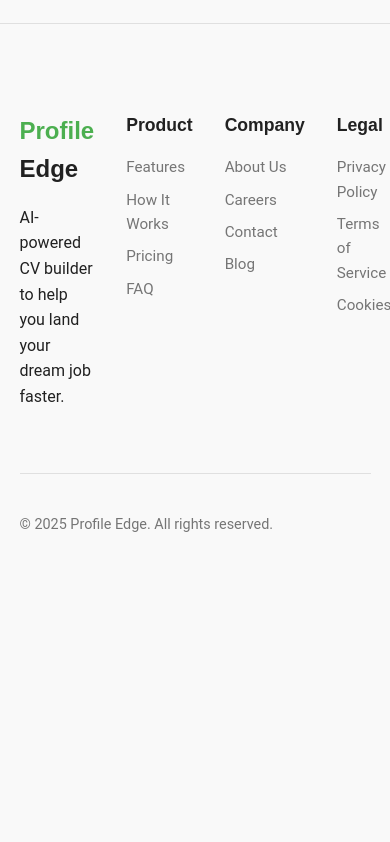
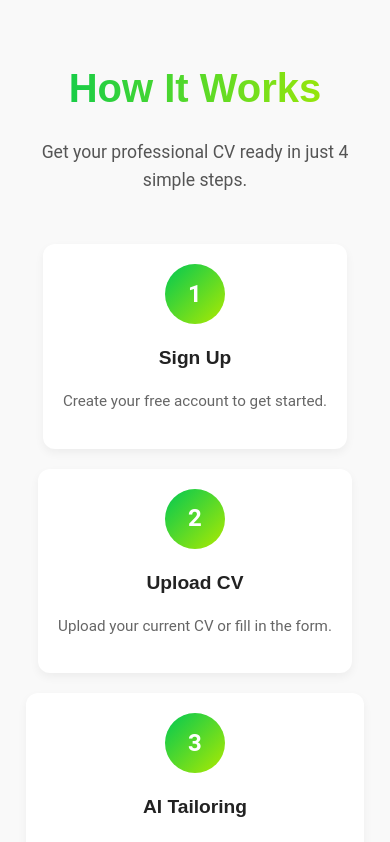
Before and after one commit to iconstar11/profile-edge, a React (Create React App) app in the folder frontend/: page / in a window 390 px wide. Shown: the part 3560-4402 px from the top of the page. Before the commit the page ends 4142 px from the top, so only its background shows below. Built offline with nearby package versions, Linux system fonts and the light colour scheme; no server answers.

Commit message:
feat(landing): add How It Works section with step-by-step guide - Implemented 4-step process explaining CV creation flow - Styled numbered gradient circles for clarity and emphasis - Added responsive layout with horizontal alignment on desktop - Prepared mobile-friendly stacking for smaller screens

```diff
--- a/frontend/src/pages/LandingPage.css
+++ b/frontend/src/pages/LandingPage.css
@@ -195,6 +195,87 @@
   font-weight: 500;
 }
 
+/* How It Works Section */
+.how-it-works {
+  padding: 80px 20px;
+  background: #f9f9f9;
+  text-align: center;
+}
+
+.how-it-works-header h2 {
+  font-size: 2.5rem;
+  margin-bottom: 10px;
+  background: linear-gradient(90deg, #00c853, #aeea00);
+  -webkit-background-clip: text;
+  -webkit-text-fill-color: transparent;
+}
+
+.how-it-works-header p {
+  font-size: 1.1rem;
+  color: #555;
+  margin-bottom: 50px;
+}
+
+.steps-container {
+  display: flex;
+  justify-content: space-around;
+  gap: 20px;
+  flex-wrap: wrap;
+}
+
+.step {
+  flex: 1;
+  min-width: 200px;
+  max-width: 250px;
+  padding: 20px;
+  border-radius: 12px;
+  background: #fff;
+  box-shadow: 0 4px 10px rgba(0, 0, 0, 0.05);
+  transition: transform 0.2s ease, box-shadow 0.2s ease;
+}
+
+.step:hover {
+  transform: translateY(-5px);
+  box-shadow: 0 6px 15px rgba(0, 0, 0, 0.1);
+}
+
+.step-number {
+  width: 60px;
+  height: 60px;
+  margin: 0 auto 15px;
+  display: flex;
+  align-items: center;
+  justify-content: center;
+  font-weight: bold;
+  font-size: 1.5rem;
+  color: #fff;
+  border-radius: 50%;
+  background: linear-gradient(135deg, #00c853, #aeea00);
+}
+
+.step h3 {
+  font-size: 1.2rem;
+  margin-bottom: 10px;
+  color: #222;
+}
+
+.step p {
+  font-size: 0.95rem;
+  color: #666;
+}
+
+/* Responsive layout */
+@media (max-width: 768px) {
+  .steps-container {
+    flex-direction: column;
+    align-items: center;
+  }
+
+  .step {
+    max-width: 100%;
+  }
+}
+
 /* Footer */
 .footer {
   background: var(--bg-color);
--- a/frontend/src/pages/LandingPage.js
+++ b/frontend/src/pages/LandingPage.js
@@ -170,6 +170,41 @@ const LandingPage = () => {
         </div>
       </section>
 
+      {/* How It Works Section */}
+<section className="how-it-works">
+  <div className="how-it-works-header">
+    <h2>How It Works</h2>
+    <p>Get your professional CV ready in just 4 simple steps.</p>
+  </div>
+
+  <div className="steps-container">
+    <div className="step">
+      <div className="step-number">1</div>
+      <h3>Sign Up</h3>
+      <p>Create your free account to get started.</p>
+    </div>
+
+    <div className="step">
+      <div className="step-number">2</div>
+      <h3>Upload CV</h3>
+      <p>Upload your current CV or fill in the form.</p>
+    </div>
+
+    <div className="step">
+      <div className="step-number">3</div>
+      <h3>AI Tailoring</h3>
+      <p>Our AI customizes your CV to match the job.</p>
+    </div>
+
+    <div className="step">
+      <div className="step-number">4</div>
+      <h3>Download</h3>
+      <p>Get your polished CV in Word or PDF format.</p>
+    </div>
+  </div>
+</section>
+
+
       {/* Footer */}
       <footer className="footer">
         <div className="footer-grid">
```
